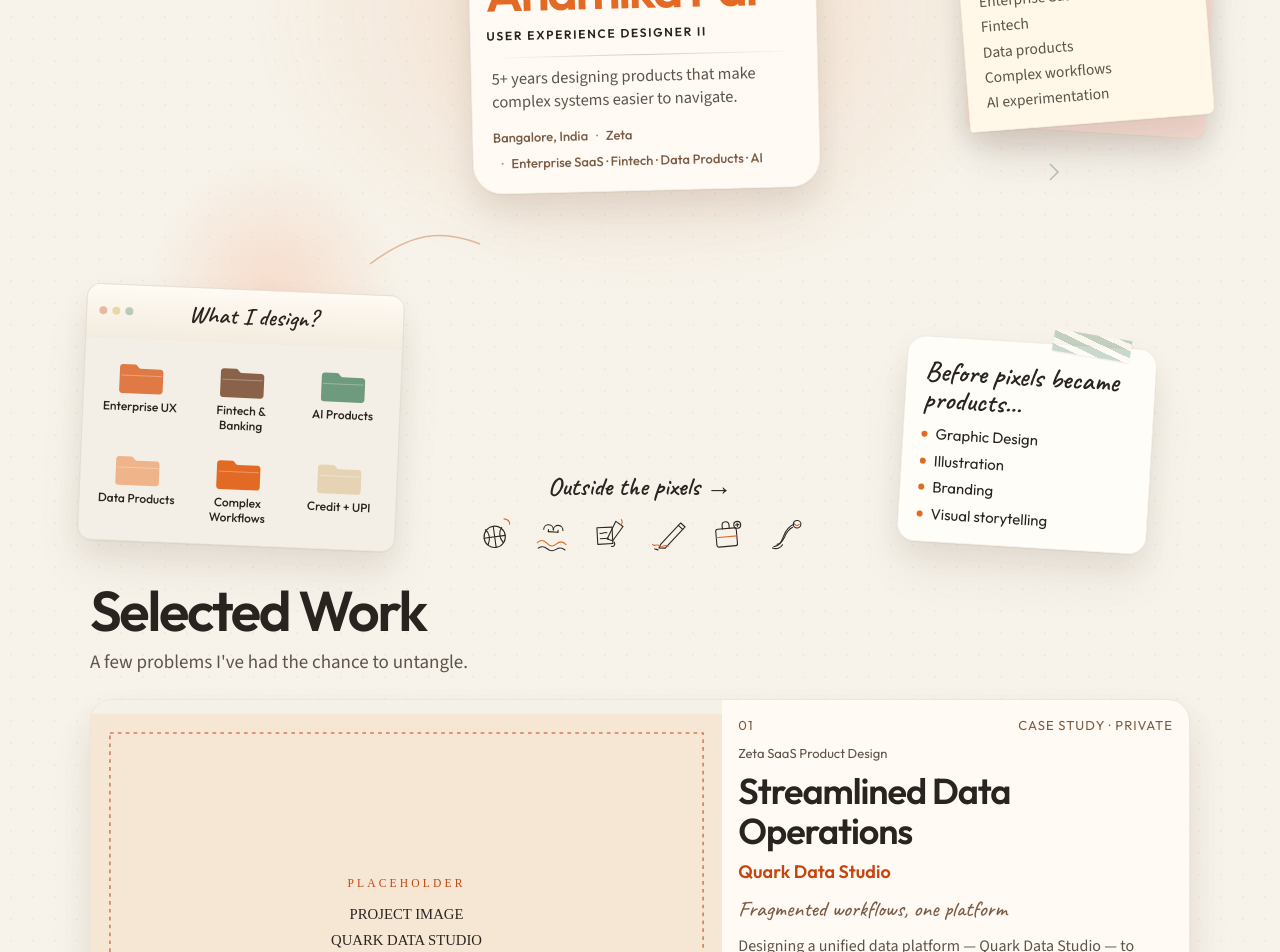
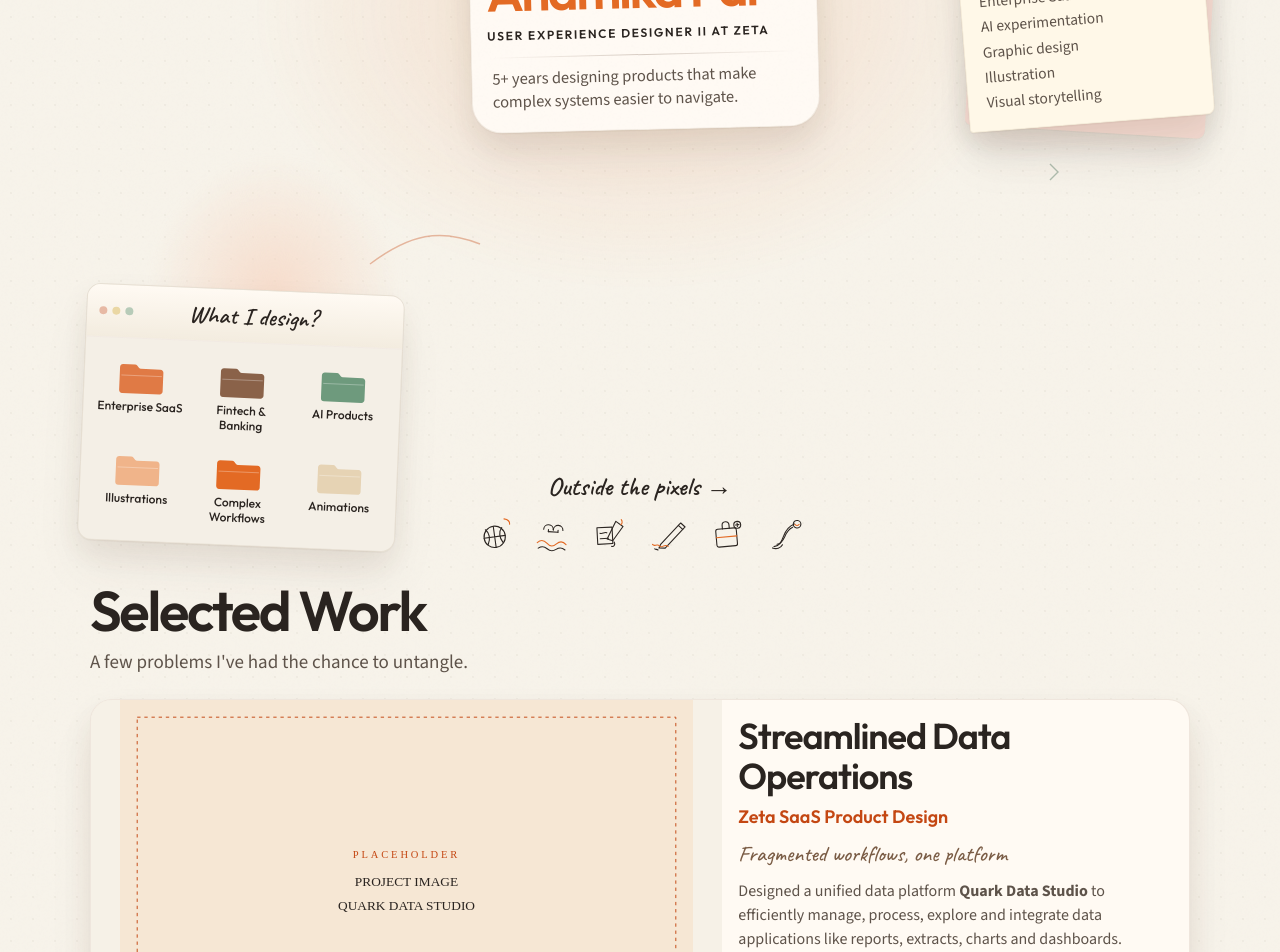
Before and after one commit to anamikapal562/anamika-portfolio, a React (Vite) app: page / in a window 1280 px wide. Shown: the part 500-1452 px from the top of the page. Built offline with nearby package versions, Linux system fonts and the light colour scheme.

Commit message:
Match the homepage desk and project cards to the Figma screen.
The identity line now includes Zeta, the folder and experience notes follow the frame, and project names are bold inside the summaries.

Co-authored-by: Anamika Pal <anamikapal562@users.noreply.github.com>

```diff
--- a/src/components/HomeDesk.tsx
+++ b/src/components/HomeDesk.tsx
@@ -1,6 +1,5 @@
 import { useEffect, useRef } from "react";
 import {
-  creativeRoots,
   experiencePoints,
   focusItems,
   hobbies,
@@ -84,20 +83,6 @@ export function HomeDesk() {
               <p className="id-role">{profile.role}</p>
               <div className="id-rule" aria-hidden="true" />
               <p className="id-tagline">{profile.tagline}</p>
-              <dl className="id-meta">
-                <div>
-                  <dt>Location</dt>
-                  <dd>{profile.location}</dd>
-                </div>
-                <div>
-                  <dt>Company</dt>
-                  <dd>{profile.company}</dd>
-                </div>
-                <div>
-                  <dt>Practice</dt>
-                  <dd>{profile.domains}</dd>
-                </div>
-              </dl>
             </article>
           </div>
         </div>
@@ -159,12 +144,23 @@ export function HomeDesk() {
                 <h2 id="design-heading">What I design?</h2>
               </header>
               <div className="folders">
-                {practiceAreas.map((area) => (
-                  <Link key={area.label} className="folder" href={`/work/${area.slug}`}>
-                    <FolderGlyph tone={area.tone} />
-                    <span>{area.label}</span>
-                  </Link>
-                ))}
+                {practiceAreas.map((area) => {
+                  const inner = (
+                    <>
+                      <FolderGlyph tone={area.tone} />
+                      <span>{area.label}</span>
+                    </>
+                  );
+                  return area.slug ? (
+                    <Link key={area.label} className="folder" href={`/work/${area.slug}`}>
+                      {inner}
+                    </Link>
+                  ) : (
+                    <div key={area.label} className="folder">
+                      {inner}
+                    </div>
+                  );
+                })}
               </div>
             </article>
           </div>
@@ -208,21 +204,6 @@ export function HomeDesk() {
           </div>
         </div>
 
-        <div className="piece piece-creative">
-          <div className="shift">
-            <div className="bob">
-              <article className="scrap origin-card" aria-labelledby="origin-heading">
-                <span className="tape tape-right" aria-hidden="true" />
-                <h2 id="origin-heading">Before pixels became products...</h2>
-                <ul className="origin-list">
-                  {creativeRoots.map((item) => (
-                    <li key={item}>{item}</li>
-                  ))}
-                </ul>
-              </article>
-            </div>
-          </div>
-        </div>
       </div>
     </div>
   );
--- a/src/components/ProjectBoard.tsx
+++ b/src/components/ProjectBoard.tsx
@@ -29,6 +29,18 @@ function Motif({ motif }: { motif: Project["motif"] }) {
   return <p className="unify">Credit, inside the UPI flow</p>;
 }
 
+function Summary({ text, productName }: { text: string; productName: string }) {
+  const index = text.indexOf(productName);
+  if (index === -1) return <p className="project-summary">{text}</p>;
+  return (
+    <p className="project-summary">
+      {text.slice(0, index)}
+      <strong>{productName}</strong>
+      {text.slice(index + productName.length)}
+    </p>
+  );
+}
+
 export function ProjectBoard({ projects }: { projects: Project[] }) {
   return (
     <ol className="project-board">
@@ -40,29 +52,18 @@ export function ProjectBoard({ projects }: { projects: Project[] }) {
               <span className="view-case">View case study →</span>
             </div>
             <div className="project-body">
-              <p className="project-index">
-                <span>{project.index}</span>
-                <span className="project-eyebrow">{project.eyebrow}</span>
-              </p>
+              <h3>{project.title}</h3>
               <p className="project-kicker">{project.kicker}</p>
-              <h3>{project.title}</h3>
-              <p className="product-name">{project.productName}</p>
-              <Motif motif={project.motif} />
-              <p className="project-summary">{project.summary}</p>
+              {(project.motif === "unify" || project.motif === "consumer") && (
+                <Motif motif={project.motif} />
+              )}
               {project.outcome && <p className="outcome">{project.outcome}</p>}
+              <Summary text={project.summary} productName={project.productName} />
               <ul className="tags">
                 {project.tags.map((tag) => (
                   <li key={tag}>{tag}</li>
                 ))}
               </ul>
-              <dl className="project-meta">
-                {project.meta.map((item) => (
-                  <div key={item.label}>
-                    <dt>{item.label}</dt>
-                    <dd>{item.value}</dd>
-                  </div>
-                ))}
-              </dl>
             </div>
           </Link>
         </li>
--- a/src/data/content.ts
+++ b/src/data/content.ts
@@ -1,7 +1,7 @@
 export const profile = {
   name: "Anamika Pal",
   givenName: "Anamika",
-  role: "User Experience Designer II",
+  role: "User Experience Designer II at Zeta",
   roleLine: "User Experience Designer II / Product Designer",
   location: "Bangalore, India",
   company: "Zeta",
@@ -66,20 +66,20 @@ export const focusItems = [
 ] as const;
 
 export const practiceAreas = [
-  { label: "Enterprise UX", slug: "quark-data-studio", tone: "clay" },
+  { label: "Enterprise SaaS", slug: "quark-data-studio", tone: "clay" },
   { label: "Fintech & Banking", slug: "unnati-credit-upi", tone: "brown" },
   { label: "AI Products", slug: "ai-ux-audits", tone: "sage" },
-  { label: "Data Products", slug: "quark-data-studio", tone: "peach" },
+  { label: "Illustrations", slug: null, tone: "peach" },
   { label: "Complex Workflows", slug: "operation-center-delegation", tone: "orange" },
-  { label: "Credit + UPI", slug: "unnati-credit-upi", tone: "sand" },
+  { label: "Animations", slug: null, tone: "sand" },
 ] as const;
 
 export const experiencePoints = [
   "Enterprise SaaS",
-  "Fintech",
-  "Data products",
-  "Complex workflows",
   "AI experimentation",
+  "Graphic design",
+  "Illustration",
+  "Visual storytelling",
 ] as const;
 
 export const creativeRoots = [
@@ -228,7 +228,7 @@ export const projects: Project[] = [
     eyebrow: "Case Study · Private",
     productName: "Quark Data Studio",
     summary:
-      "Designing a unified data platform — Quark Data Studio — to efficiently manage, process, explore and integrate data applications like reports, extracts, charts and dashboards.",
+      "Designed a unified data platform Quark Data Studio to efficiently manage, process, explore and integrate data applications like reports, extracts, charts and dashboards.",
     tags: ["Enterprise UX", "SaaS", "Data Products", "Complex Workflows"],
     meta: [
       { label: "Role", value: "Product / UX Designer" },
@@ -254,7 +254,7 @@ export const projects: Project[] = [
       {
         title: "The work",
         paragraphs: [
-          "Designing a unified data platform — Quark Data Studio — to efficiently manage, process, explore and integrate data applications like reports, extracts, charts and dashboards.",
+          "Designed a unified data platform Quark Data Studio to efficiently manage, process, explore and integrate data applications like reports, extracts, charts and dashboards.",
           "This case study is private. The page is structured so the narrative and images can be added without redesigning the site.",
         ],
       },
--- a/src/styles/work.css
+++ b/src/styles/work.css
@@ -106,7 +106,14 @@
 
 .project-kicker {
   font-family: var(--font-ui);
-  font-size: 13px;
+  font-size: 18px;
+  font-weight: 600;
+  line-height: 1.5;
+  color: var(--accent);
+}
+
+.project-summary strong {
+  font-weight: 700;
   color: var(--ink-soft);
 }
 
```
